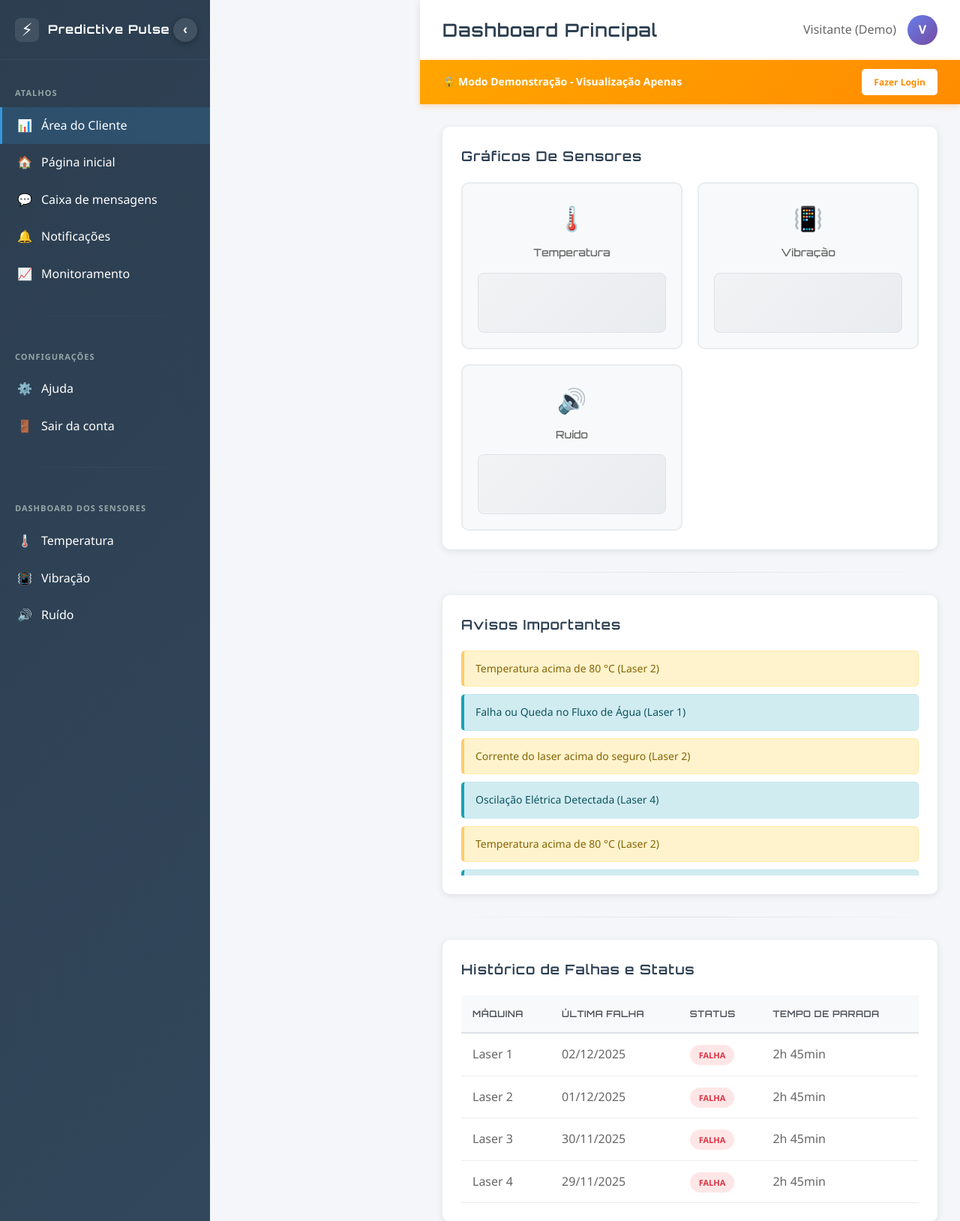
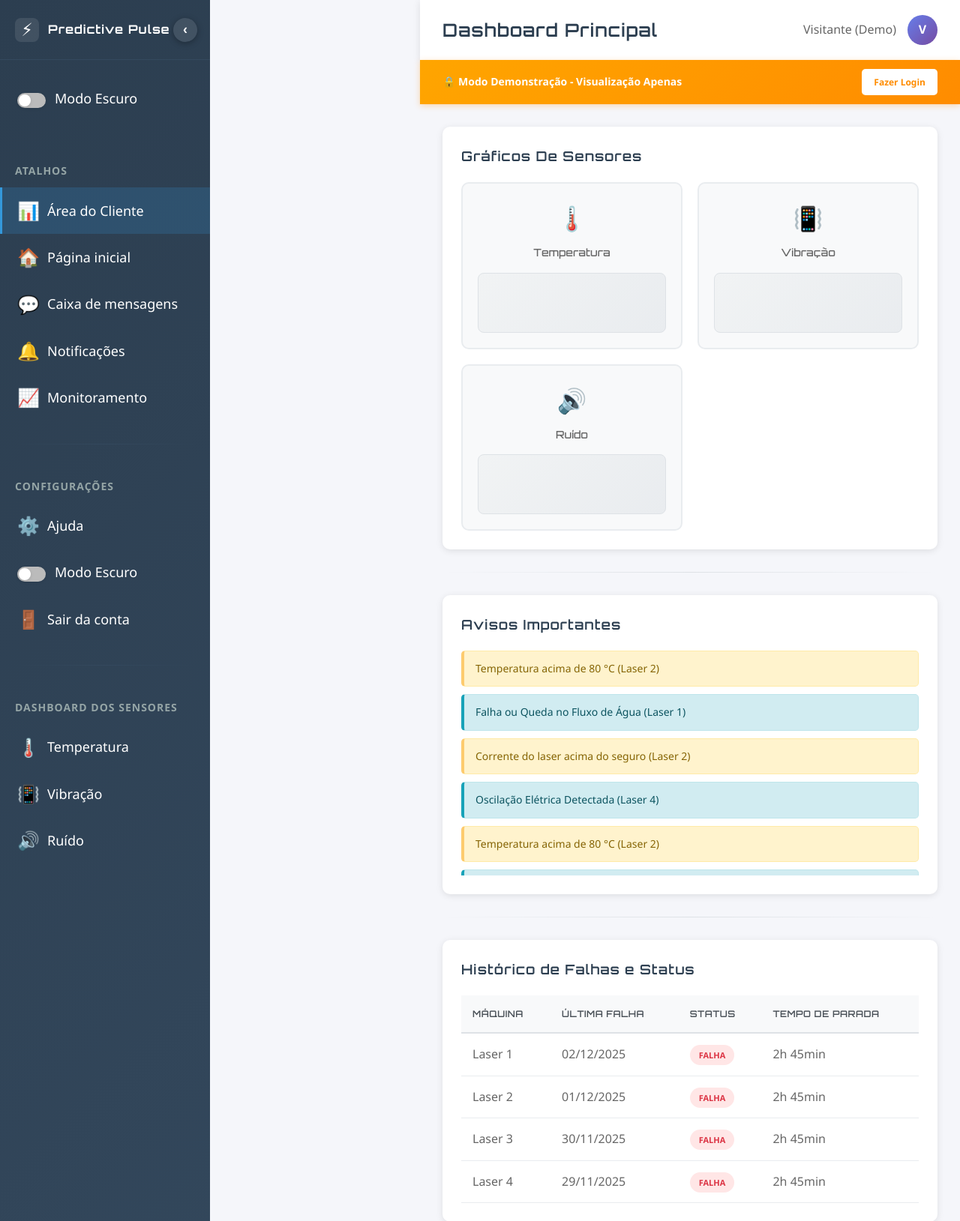
Before and after one commit to davijvasconcellos-senai/ProjetoIntegrador, a Flask app: page /demo in a window 1280 px wide. Shown: the top 1629 px of the page at 75% size. Run offline with Flask 3, Linux system fonts and the light colour scheme; data that the repository does not hold is empty.

Commit message:
Adição do modo escuro/claro do site.

```diff
--- a/static/css/index.css
+++ b/static/css/index.css
@@ -1,3 +1,141 @@
+body.dark-mode,
+body.dark-mode h1,
+body.dark-mode h2,
+body.dark-mode h3,
+body.dark-mode h4,
+body.dark-mode h5,
+body.dark-mode h6,
+body.dark-mode p,
+body.dark-mode span,
+body.dark-mode div,
+body.dark-mode th,
+body.dark-mode td,
+body.dark-mode li,
+body.dark-mode a,
+body.dark-mode label,
+body.dark-mode .menu-section,
+body.dark-mode .menu-text,
+body.dark-mode .user-menu,
+body.dark-mode .user-avatar,
+body.dark-mode .sidebar-menu .menu-icon {
+    color: #fff !important;
+}
+#themeToggleBtn .menu-text {
+    margin-left: 10px;
+}
+/* Theme Toggle Button (Sidebar) */
+#themeToggleBtn {
+    position: relative;
+    transition: background 0.3s;
+}
+
+#themeToggleBtn .theme-toggle-slider {
+    width: 38px;
+    height: 20px;
+    background: #bbb;
+    border-radius: 12px;
+    display: inline-block;
+    position: relative;
+    vertical-align: middle;
+    margin-right: 10px;
+    transition: background 0.3s;
+    box-shadow: 0 1px 4px rgba(0,0,0,0.08);
+}
+
+
+#themeToggleBtn .theme-toggle-thumb {
+    width: 16px;
+    height: 16px;
+    background: #fff;
+    border-radius: 50%;
+    position: absolute;
+    top: 2px;
+    left: 2px;
+    transition: left 0.3s cubic-bezier(.4,2.2,.2,1), background 0.3s;
+    box-shadow: 0 1px 4px rgba(0,0,0,0.12);
+}
+
+#themeToggleBtn .theme-toggle-slider.active {
+    background: #222;
+}
+#themeToggleBtn .theme-toggle-slider.active .theme-toggle-thumb {
+    left: 20px;
+    background: #ffd700;
+}
+
+body.dark-mode {
+    background: #181c24;
+    color: #e0e0e0;
+}
+
+body.dark-mode section,
+body.dark-mode .main-header,
+body.dark-mode .dashboard-content,
+body.dark-mode .calendar,
+body.dark-mode .sensor-card {
+    background: #232837 !important;
+    color: #e0e0e0 !important;
+    border-color: #232837 !important;
+}
+
+body.dark-mode .sidebar {
+    background: linear-gradient(135deg, #181c24 0%, #232837 100%);
+}
+
+body.dark-mode .sidebar-menu .menu-item.active,
+body.dark-mode .sidebar-menu .menu-item:hover {
+    background: rgba(52, 152, 219, 0.10);
+    border-left-color: #ffd700;
+}
+
+body.dark-mode .sidebar-separator {
+    background: linear-gradient(to right, transparent, #232837, transparent);
+}
+
+body.dark-mode .failures-table th {
+    background: #232837;
+    color: #ffd700;
+    border-bottom: 2px solid #232837;
+}
+
+body.dark-mode .failures-table td {
+    color: #e0e0e0;
+    border-bottom: 1px solid #232837;
+}
+
+body.dark-mode .status-badge.falha {
+    background: #3a1a1a;
+    color: #ff6b6b;
+}
+
+body.dark-mode .calendar-header h4,
+body.dark-mode .calendar-weekdays {
+    color: #ffd700;
+}
+
+body.dark-mode .calendar-days div:hover {
+    background: #ffd700;
+    color: #232837;
+}
+
+body.dark-mode .calendar-days .other-month {
+    color: #555;
+}
+
+body.dark-mode .demo-banner {
+    background: linear-gradient(135deg, #333 0%, #222 100%);
+    color: #ffd700;
+    box-shadow: 0 2px 8px rgba(255, 215, 0, 0.15);
+}
+
+body.dark-mode .demo-login-btn {
+    background: #ffd700;
+    color: #232837;
+}
+
+body.dark-mode .demo-login-btn:hover {
+    background: #fffbe6;
+}
 * {
     margin: 0;
     padding: 0;
@@ -165,6 +303,22 @@ body {
     list-style: none;
     padding: 20px 0;
     overflow: hidden;
+}
+
+/* Aumentar tamanho dos textos e ícones dos atalhos do menu lateral */
+.sidebar-menu .menu-item {
+    font-size: 18px;
+    min-height: 48px;
+}
+.sidebar-menu .menu-icon {
+    font-size: 24px;
+    width: 28px;
+}
+.sidebar-menu .menu-text {
+    font-size: 18px;
+}
+.sidebar-menu .menu-section {
+    font-size: 14px;
 }
 
 .menu-section {
--- a/static/js/index.js
+++ b/static/js/index.js
@@ -4,13 +4,59 @@ document.addEventListener('DOMContentLoaded', function() {
     const toggleBtn = document.getElementById('toggleBtn');
     const menuToggle = document.getElementById('menuToggle');
     const mainContent = document.getElementById('mainContent');
+    const themeToggleBtn = document.getElementById('themeToggleBtn');
+
+    // Remover o evento de click duplicado do menu de configurações, se existir
+    // (garante que só há um botão de tema)
 
     // Estado do menu (salvo no localStorage)
     let isCollapsed = localStorage.getItem('sidebarCollapsed') === 'true';
 
+    // Estado do tema (dark/light)
+    let isDarkMode = localStorage.getItem('darkMode') === 'true';
+    updateTheme();
+
     // Aplicar estado inicial
     updateSidebarState();
     setupTooltips();
+
+    // Estado visual do botão de tema
+    if (isDarkMode) {
+        themeToggleBtn.classList.add('active');
+    } else {
+        themeToggleBtn.classList.remove('active');
+    }
+        // Alternância de tema ao clicar no botão
+        themeToggleBtn.addEventListener('click', function(e) {
+            e.stopPropagation();
+            isDarkMode = !isDarkMode;
+            updateTheme();
+            saveThemeState();
+            // Animação do slider: adicionar/remover classe 'active' no .theme-toggle-slider
+            const slider = themeToggleBtn.querySelector('.theme-toggle-slider');
+            if (slider) {
+                slider.classList.toggle('active', isDarkMode);
+            }
+            themeToggleBtn.classList.toggle('active', isDarkMode);
+        });
+        // Função para atualizar o tema
+        function updateTheme() {
+            const slider = themeToggleBtn.querySelector('.theme-toggle-slider');
+            if (isDarkMode) {
+                document.body.classList.add('dark-mode');
+                themeToggleBtn.classList.add('active');
+                if (slider) slider.classList.add('active');
+            } else {
+                document.body.classList.remove('dark-mode');
+                themeToggleBtn.classList.remove('active');
+                if (slider) slider.classList.remove('active');
+            }
+        }
+
+        // Salvar estado do tema no localStorage
+        function saveThemeState() {
+            localStorage.setItem('darkMode', isDarkMode);
+        }
 
     // Botão de dupla função (recolher/expandir)
     toggleBtn.addEventListener('click', function(e) {
--- a/templates/index.html
+++ b/templates/index.html
@@ -22,6 +22,18 @@
                     <span class="toggle-icon">‹</span>
                 </button>
             </div>
+
+            <!-- Botão de alternância de tema acima de 'Atalhos' -->
+            <ul class="sidebar-menu" style="margin-bottom: 0;">
+                <li class="menu-item" id="themeToggleBtn">
+                    <span class="menu-icon">
+                        <span class="theme-toggle-slider">
+                            <span class="theme-toggle-thumb"></span>
+                        </span>
+                    </span>
+                    <span class="menu-text">Modo Escuro</span>
+                </li>
+            </ul>
 
             <ul class="sidebar-menu">
                 <li class="menu-section">Atalhos</li>
@@ -54,6 +66,14 @@
                 <li class="menu-item">
                     <span class="menu-icon">⚙️</span>
                     <span class="menu-text">Ajuda</span>
+                </li>
+                <li class="menu-item" id="themeToggleBtn">
+                    <span class="menu-icon">
+                        <span class="theme-toggle-slider">
+                            <span class="theme-toggle-thumb"></span>
+                        </span>
+                    </span>
+                    <span class="menu-text">Modo Escuro</span>
                 </li>
                 <li class="menu-item">
                     <a href="{{ url_for('logout') }}" style="display: flex; align-items: center; text-decoration: none; color: inherit; width: 100%;">
```
